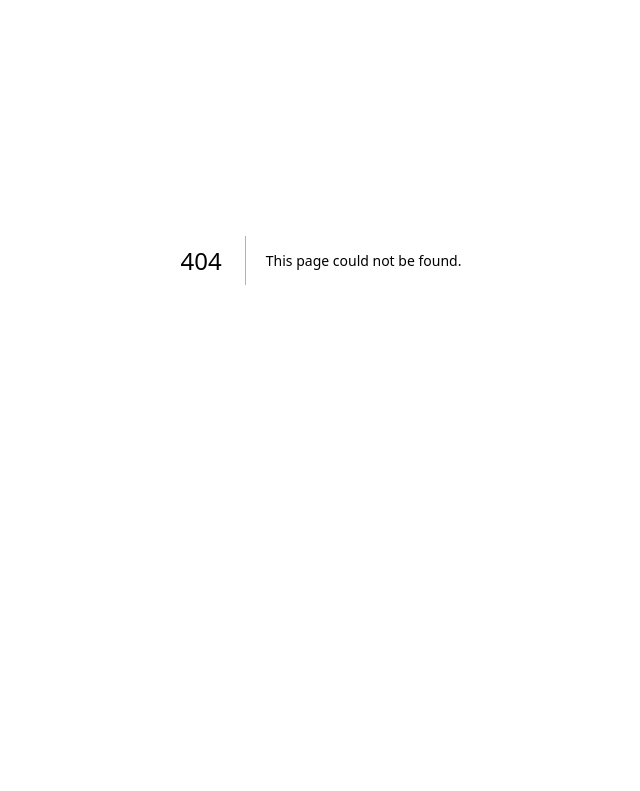
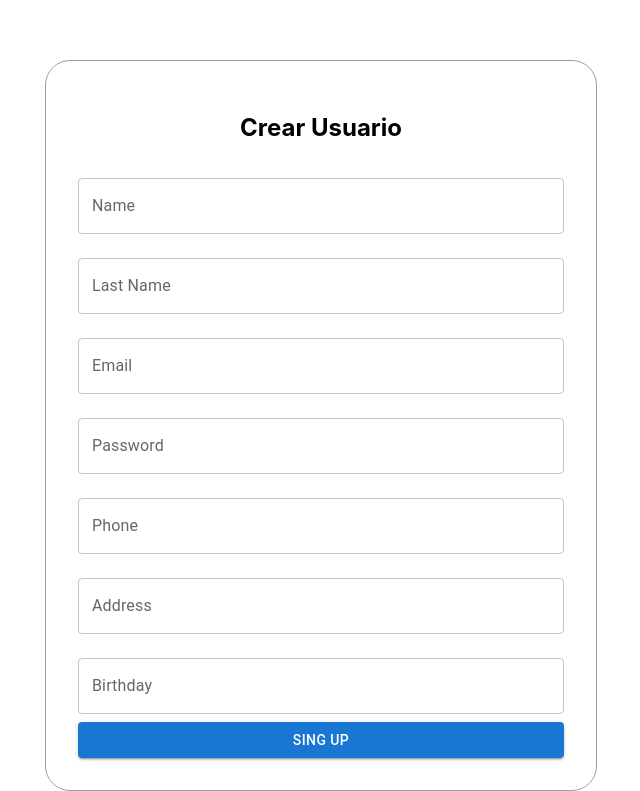
Before and after one commit to IcesiComputacionInternet/TallerFinal, a Next.js app in the folder front-movies-app/: page /signin in a window 1280 px wide. Before the commit this address had no page. Shown: the part 140-931 px from the top of the page, without its empty margins (319-959 px from the left). Before the commit the page ends 800 px from the top, so only its background shows below. Built offline with nearby package versions, Linux system fonts and the light colour scheme.

Commit message:
tengo sueño y mi pc ya no da más

```diff
--- a/front-movies-app/pages/login.js
+++ b/front-movies-app/pages/login.js
@@ -26,6 +26,7 @@ export default function Login() {
       [name]: value
     }));
   };
+
 
   const handleLogin = async () => {
     console.log(loginData)
@@ -77,7 +78,10 @@ export default function Login() {
             onChange={handleInputChange}
           />
           <Button variant="contained" color="primary" fullWidth onClick={handleLogin}>
-            Iniciar sesión
+            Log in
+          </Button>
+          <Button variant="contained" color="primary" fullWidth onClick={() => router.push("/signin")}>
+            Sing up
           </Button>
         </form>
       </div>
--- /dev/null
+++ b/front-movies-app/pages/signin.js
@@ -0,0 +1,126 @@
+
+import { Container, TextField, Button } from '@mui/material';
+import { useState } from 'react';
+import { useRouter } from 'next/router';
+import axios from "axios";
+
+export default function Login() {
+
+  const baseURL = "http://localhost:8080";
+
+  const router = useRouter();
+
+  const [loginData, setLoginData] = useState({
+    email: '',
+    password: '',
+    firstName: '',
+    lastName:'',
+    phone:'',
+    address:'',
+    birthDate:'',
+    roleName:'USER'
+
+  })
+
+  const handleInputChange = (event) => {
+    const { name, value } = event.target;
+    setLoginData((prevLoginData) => ({
+      ...prevLoginData,
+      [name]: value
+    }));
+  };
+
+  const  handleSingup = async () => {
+    console.log(loginData)
+    const {data} = await axios.post(
+        baseURL+"/users/",
+        {
+          loginData
+        },
+        {
+          headers: {
+            "Access-Control-Allow-Origin": "http://localhost:8080",
+            "MediaType": "application/json",
+            "Authorization": "Bearer " + localStorage.getItem('jwt')
+        }
+    })
+    routr.push("/login")
+  }
+
+  return (
+    <Container maxWidth="sm" style={{ margin: 'auto', marginTop: '25vh' }}>
+      <div style={{ border: '1px solid #9E9E9E', borderRadius: '25px', textAlign: 'center', padding: '2em' }}>
+        <h2>Crear Usuario</h2>
+        <form>
+          <TextField
+            label="Name"
+            type="text"
+            fullWidth
+            value={loginData.firstName || ''}
+            name="firstName"
+            margin="normal"
+            onChange={handleInputChange}
+          />
+          <TextField
+            label="Last Name"
+            type="text"
+            fullWidth
+            value={loginData.lastName || ''}
+            name="lastName"
+            margin="normal"
+            onChange={handleInputChange}
+          />
+          <TextField
+            label="Email"
+            type="text"
+            fullWidth
+            value={loginData.email || ''}
+            name="email"
+            margin="normal"
+            onChange={handleInputChange}
+          />
+          <TextField
+            label="Password"
+            type="password"
+            fullWidth
+            value={loginData.password || ''}
+            name="password"
+            margin="normal"
+            onChange={handleInputChange}
+          />
+          <TextField
+            label="Phone"
+            type="text"
+            fullWidth
+            value={loginData.phone || ''}
+            name="phone"
+            margin="normal"
+            onChange={handleInputChange}
+          />
+          <TextField
+            label="Address"
+            type="text"
+            fullWidth
+            value={loginData.address || ''}
+            name="address"
+            margin="normal"
+            onChange={handleInputChange}
+          />
+          <TextField
+            label="Birthday"
+            type="text"
+            fullWidth
+            value={loginData.birthDate || ''}
+            name="birthDate"
+            margin="normal"
+            onChange={handleInputChange}
+          />
+
+          <Button variant="contained" color="primary" fullWidth onClick={handleSingup}>
+            Sing up
+          </Button>
+        </form>
+      </div>
+    </Container>
+  )
+}
```
